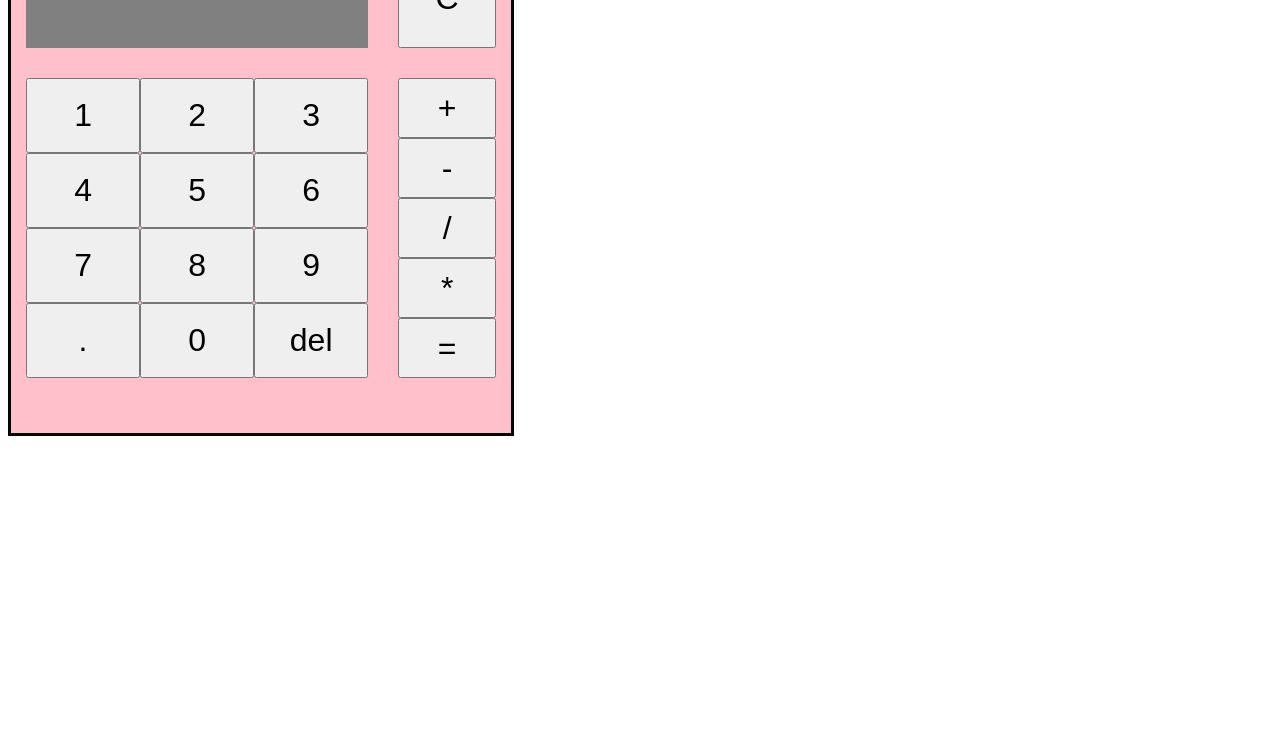
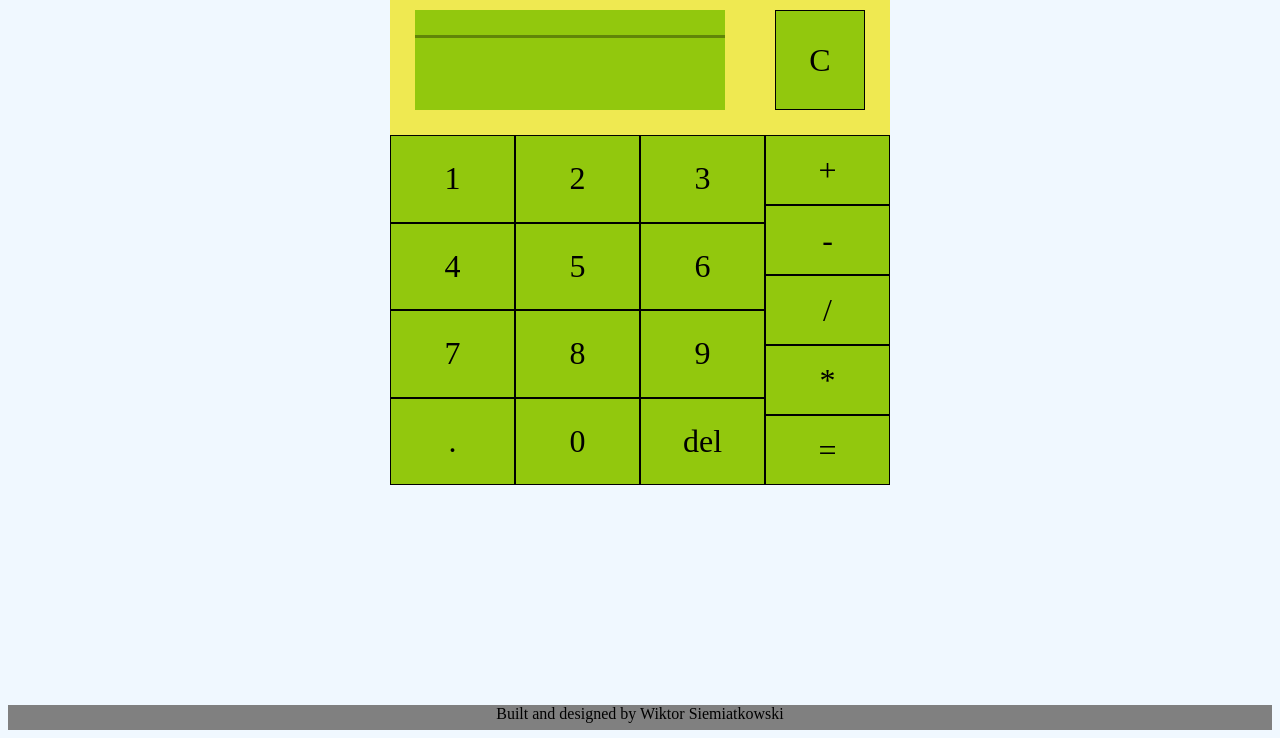
Before and after one commit to Wiktor-Siemiatkowski/Calculator, a plain HTML site: page index.html in a window 1280 px wide. Shown: the part 78-816 px from the top of the page. Drawn offline with Linux system fonts and the light colour scheme.

Commit message:
Add style

```diff
--- a/index.html
+++ b/index.html
@@ -3,17 +3,19 @@
 <head>
     <meta charset="UTF-8">
     <link rel="stylesheet" href="style.css">
+    <link rel="preconnect" href="https://fonts.googleapis.com">
     <script defer src="script.js"></script>
     <title>Calculator</title>
 </head>
 <body>
+    <header><strong>Calculator</strong></header>
     <div class="container">
         <div class="toprow">
             <div class="display_window">
                 <div class="subdisplay"></div>
                 <div class="display"></div>
             </div>
-            <button class="clear">C</button>
+            <button class=" btn clear">C</button>
         </div>
         <div class="content">
             <div class="numpad">
@@ -39,5 +41,6 @@
             </div>
         </div>
     </div>
+    <footer>Built and designed by Wiktor Siemiatkowski</footer>
 </body>
 </html>
--- a/style.css
+++ b/style.css
@@ -1,6 +1,30 @@
+* {
+    font-family: 'Domine', serif;
+}
+
+body {
+    min-height: 100vh;
+    background-color: aliceblue;
+    display: flex;
+    flex-direction: column;
+    justify-content: center;
+    align-items: center;
+}
+
+header {
+    font-size: 48px;
+}
+
+footer {
+    height: 25px;
+    margin: auto 0 0 0;
+    width: 100%;
+    text-align: center;
+    background-color: grey;
+}
+
 .container {
-    background-color: pink;
-    border: solid black;
+    background-color: #efe951;
     width: 500px;
     height: 500px;
 }
@@ -14,14 +38,15 @@
     flex-direction: column;
     font-size: 24px;
     text-align: right;
-    background-color: grey;
+    background-color: #92C80D;
     width: 350px;
     height: 100px;
-    margin: 15px;
+    margin: 25px;
 }
 
 .subdisplay {
-    height: 20px;
+    border-bottom: solid #618508;
+    height: 25px;
     text-align: left;
 }
 
@@ -33,7 +58,7 @@
     font-size: 32px;
     width: 100px;
     height: 100px;
-    margin: 15px;
+    margin: 25px;
 }
 
 .content {
@@ -41,9 +66,8 @@
 }
 
 .numpad {
-    margin: 15px;
-    width: 350px;
-    height: 300px;;
+    width: 375px;
+    height: 350px;;
     display: grid;
     grid-template-columns: repeat(3, 1fr);
     grid-template-rows: repeat(4, 1fr);
@@ -51,14 +75,15 @@
 }
 
 .operators {
-    width: 100px;
-    height: 300px;
-    margin: 15px;
+    width: 125px;
+    height: 350px;
     display: grid;
     grid-template-columns: 1fr;
     grid-template-rows: repeat(5, 1fr);
 }
 .btn,
 .numbtn {
+    background-color: #92C80D;
+    border: solid 1px;
     font-size: 32px;
 }
```
